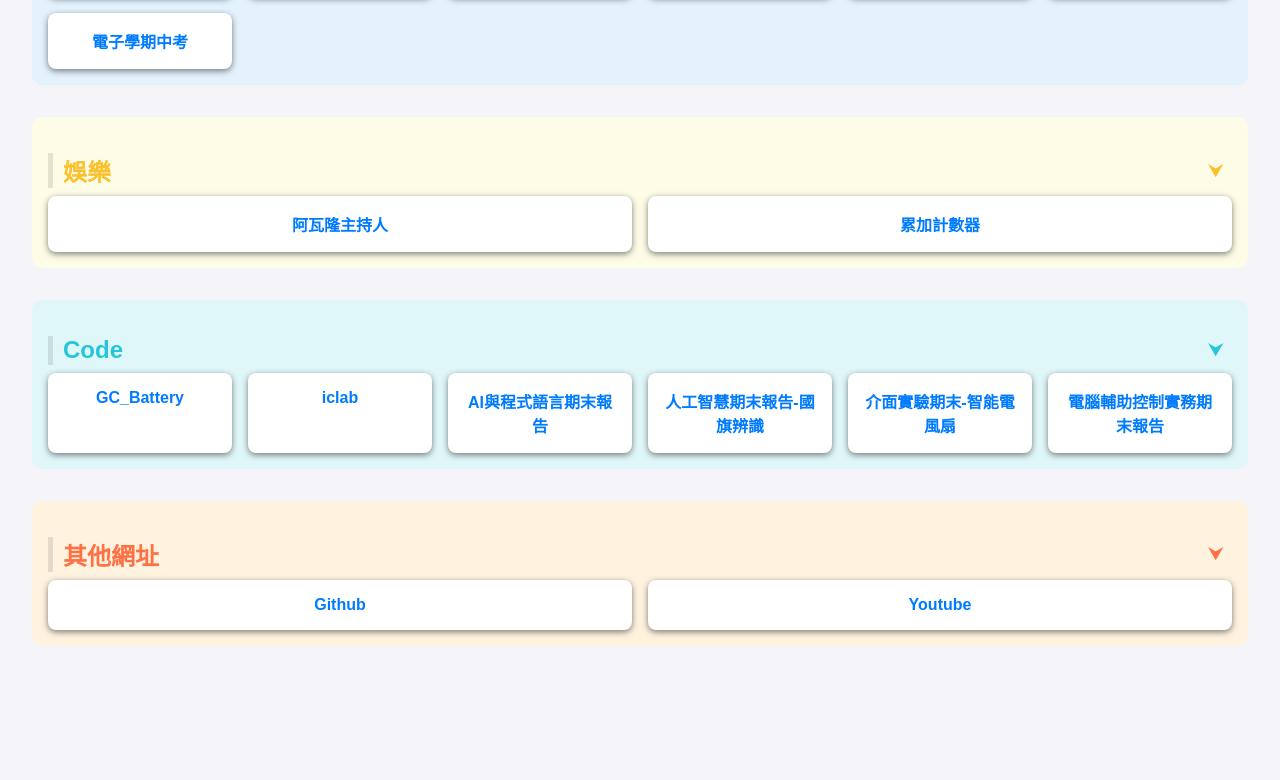
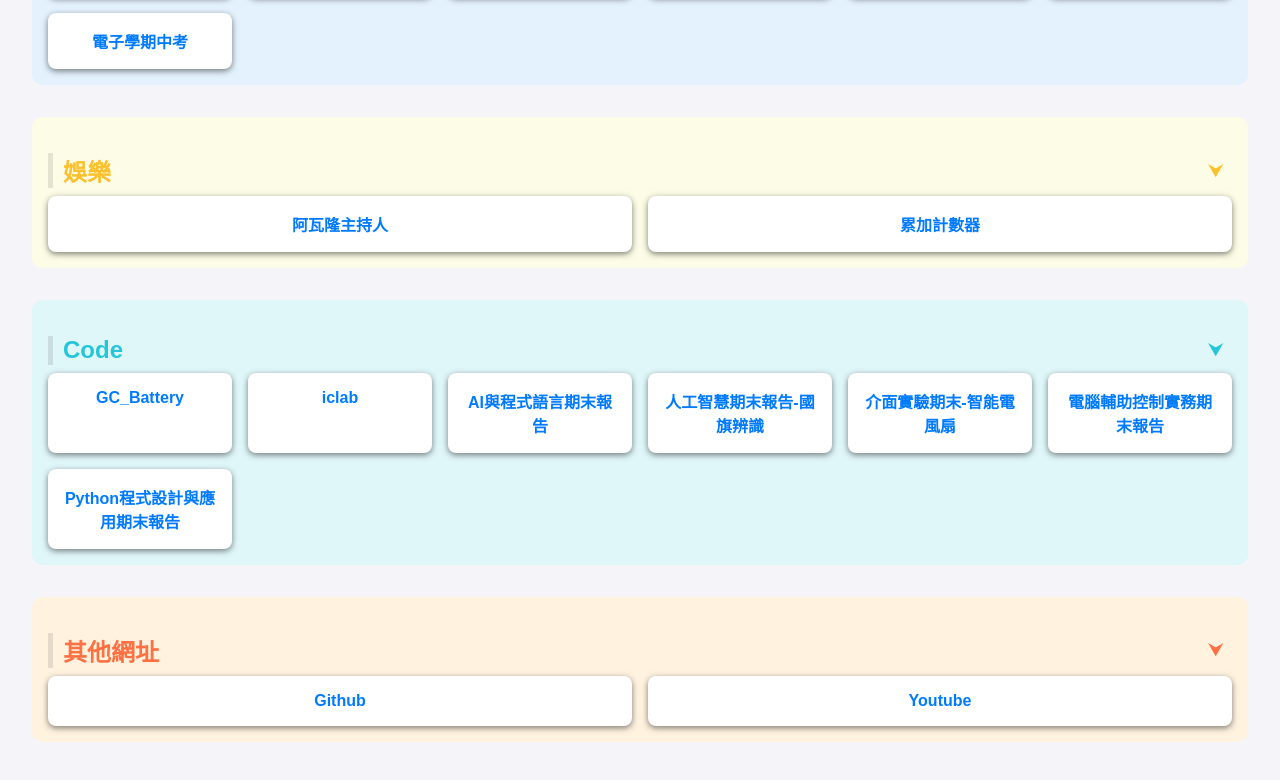
Before and after one commit to Yang-S-K/YK.github.io, a plain HTML site: page index.html in a window 1280 px wide. Shown: the part 489-1269 px from the top of the page. Before the commit the page ends 1199 px from the top, so only its background shows below. Drawn offline with Linux system fonts and the light colour scheme.

Commit message:
Update index.html

```diff
--- a/index.html
+++ b/index.html
@@ -289,6 +289,7 @@ if (window.innerWidth < 768) {
       { name: "人工智慧期末報告-國旗辨識", url: "https://github.com/Yang-S-K/Flag-Recognition", category: "Code" },
       { name: "介面實驗期末-智能電風扇", url: "https://github.com/Yang-S-K/smartFan", category: "Code" },
       { name: "電腦輔助控制實務期末報告", url: "https://github.com/Yang-S-K/comFinal", category: "Code" },
+      { name: "Python程式設計與應用期末報告", url: "https://github.com/Yang-S-K/PyFinal", category: "Code" },
 
       { name: "Github", url: "https://github.com/Yang-S-K", category: "其他網址" },
       { name: "Youtube", url: "https://www.youtube.com/@%E6%A5%8A%E8%88%92%E5%87%B1-x2s", category: "其他網址" }
```
